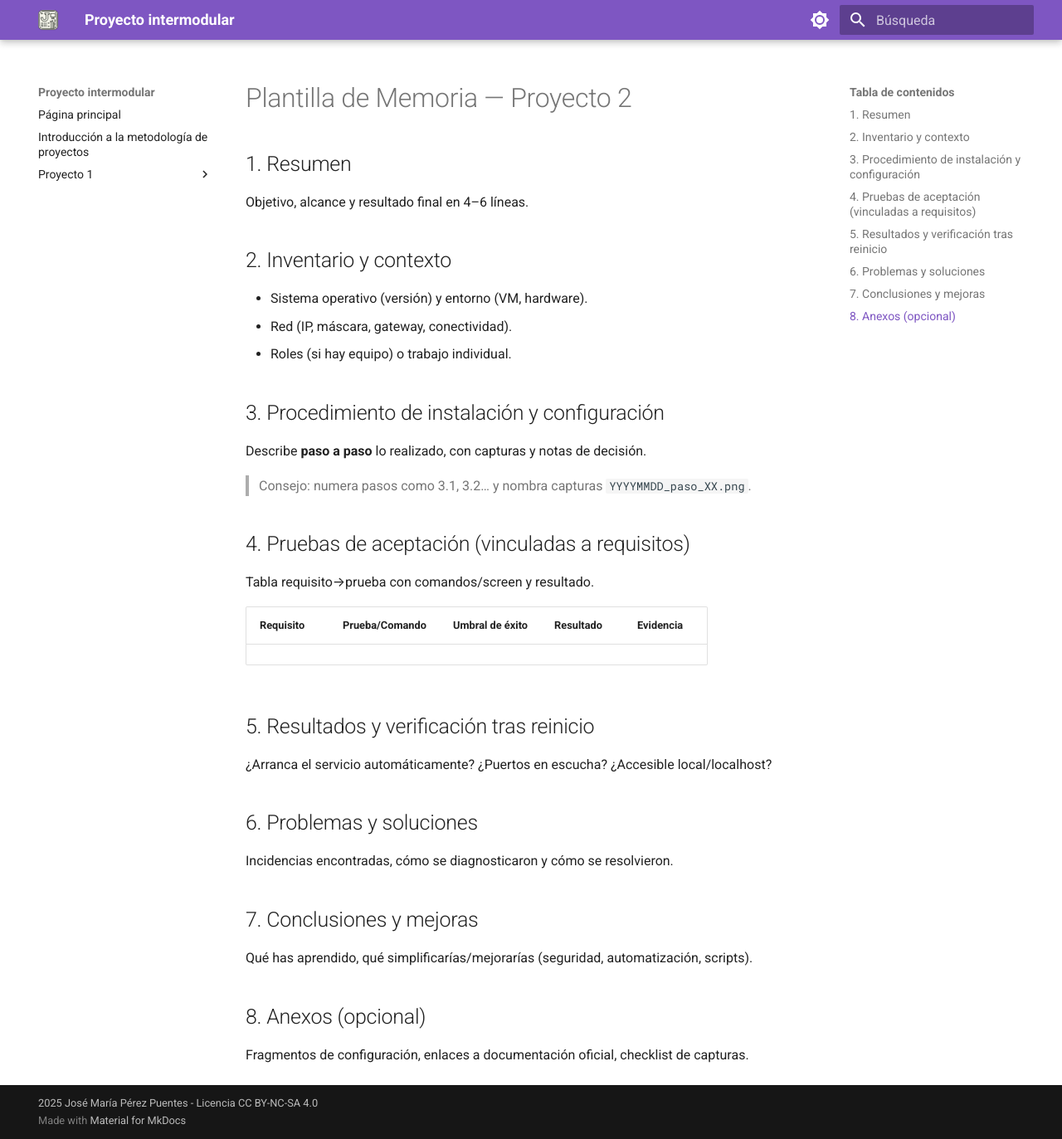
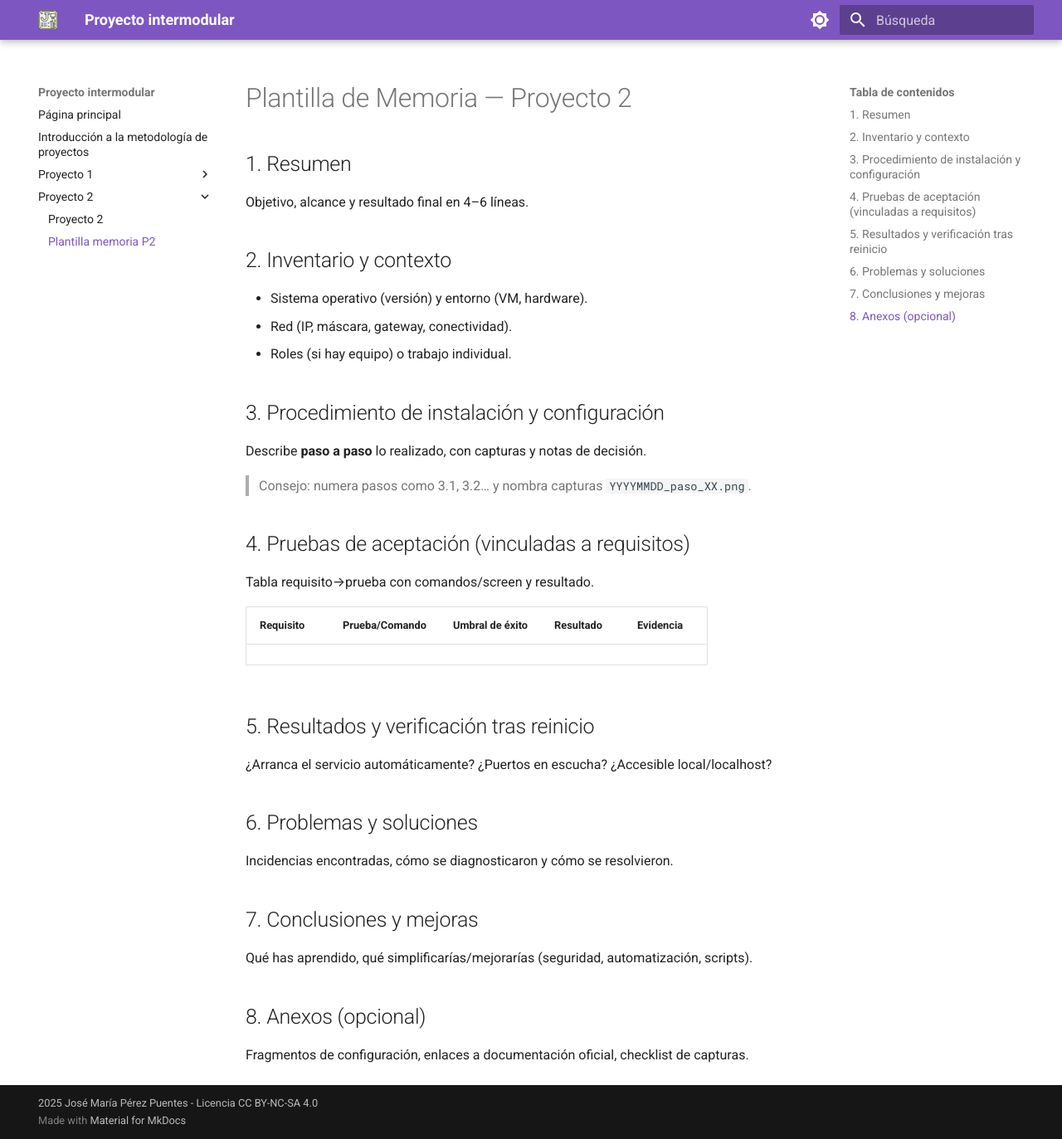
Before and after one commit to Joperpu/pi2526, an MkDocs documentation site: the page built from docs/plantilla_memoria_p2.md, in a window 1280 px wide and 1373 px high. Shown: the whole window at 83% size. Built offline with MkDocs 1.6.1 and Material for MkDocs 9.7.7, drawn with Linux system fonts in a browser that asks for light colours.

Commit message:
Proyecto 2

```diff
--- a/mkdocs.yml
+++ b/mkdocs.yml
@@ -26,9 +26,9 @@ nav:
   - Proyecto 1:
     - Proyecto 1 Parte 1: pr1.1.md
     - Proyecto 1 Parte 2: pr1.2.md
-  #- Proyecto 2:
-    #- Proyecto 2: pr2.md
-    #- Plantilla memoria P2: plantilla_memoria_p2.md
+  - Proyecto 2:
+    - Proyecto 2: pr2.md
+    - Plantilla memoria P2: plantilla_memoria_p2.md
 
 
 copyright: "2025 José María Pérez Puentes - Licencia CC BY-NC-SA 4.0"
```
